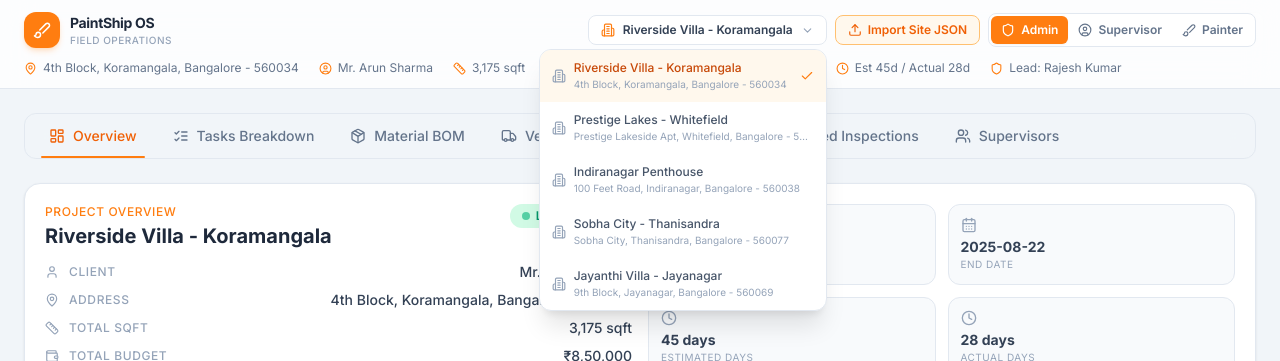
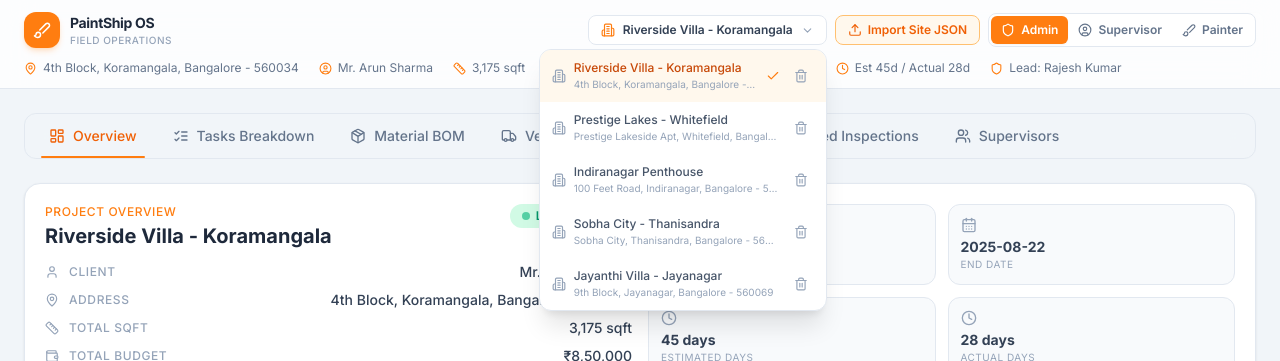
Before and after one commit to shrinvast-pixel/P-OS.APP-2-main, a React (Vite) app: page / in a window 1280 px wide. Both pictures are taken after a click on the button "Riverside Villa - Koramangala". Shown: the top 361 px of the page. Built offline with nearby package versions, Linux system fonts and the light colour scheme.

Commit message:
Updated TopBar.tsx

```diff
--- a/src/components/Dashboard.tsx
+++ b/src/components/Dashboard.tsx
@@ -927,6 +927,14 @@ export function Dashboard({ projects, onProjectsChange }: DashboardProps) {
     }));
   };
 
+  const handleDeleteProject = (projectId: string) => {
+    const remainingProjects = projects.filter((p) => p.id !== projectId);
+    onProjectsChange(remainingProjects);
+    if (projectId === activeProjectId) {
+      setActiveProjectId(remainingProjects[0]?.id ?? '');
+    }
+  };
+
   const handleImportProject = (imported: PaintProject) => {
     const newProject: PaintProject = ensureExteriorFloor({
       ...imported,
@@ -962,6 +970,7 @@ export function Dashboard({ projects, onProjectsChange }: DashboardProps) {
         onSupervisorChange={setActiveSupervisorId}
         onPainterChange={setActivePainterId}
         onImportProject={handleImportProject}
+        onDeleteProject={handleDeleteProject}
       />
       <div className="mx-auto max-w-7xl px-4 py-6 sm:px-6">
         {role === 'admin' && (
--- a/src/components/TopBar.tsx
+++ b/src/components/TopBar.tsx
@@ -1,5 +1,5 @@
 import { useState, useRef, useEffect } from 'react';
-import { MapPin, CalendarDays, Ruler, Clock, ChevronDown, Shield, CircleUser as UserCircle2, Brush, Building2, Wallet, Check, Upload, X, TriangleAlert as AlertTriangle } from 'lucide-react';
+import { MapPin, CalendarDays, Ruler, Clock, ChevronDown, Shield, CircleUser as UserCircle2, Brush, Building2, Wallet, Check, Upload, X, TriangleAlert as AlertTriangle, Trash2 } from 'lucide-react';
 import type { PaintProject, Supervisor, Painter } from '@/types';
 import { fmtNum, fmtINR, computeMetrics } from '@/utils';
 import { parseJoplinProJson } from '@/utils/jsonParser';
@@ -18,6 +18,7 @@ interface TopBarProps {
   onSupervisorChange: (id: string) => void;
   onPainterChange: (id: string) => void;
   onImportProject?: (project: PaintProject) => void;
+  onDeleteProject?: (id: string) => void;
 }
 
 export function TopBar({
@@ -32,6 +33,7 @@ export function TopBar({
   onSupervisorChange,
   onPainterChange,
   onImportProject,
+  onDeleteProject,
 }: TopBarProps) {
   const [projMenuOpen, setProjMenuOpen] = useState(false);
   const [supMenuOpen, setSupMenuOpen] = useState(false);
@@ -91,19 +93,22 @@ export function TopBar({
                 <ChevronDown size={13} className="text-slate-400" />
               </button>
               {projMenuOpen && (
-                <div className="absolute right-0 top-full mt-1 w-72 overflow-hidden rounded-xl border border-slate-200 bg-white shadow-xl dark:border-slate-700 dark:bg-slate-800">
+                <div className="absolute right-0 top-full mt-1 max-h-[60vh] w-72 overflow-y-auto rounded-xl border border-slate-200 bg-white shadow-xl dark:border-slate-700 dark:bg-slate-800">
                   {projects.map((p) => (
-                    <button
+                    <div
                       key={p.id}
-                      onClick={() => {
-                        onProjectChange(p.id);
-                        setProjMenuOpen(false);
-                      }}
                       className={`flex w-full items-center gap-2 px-3 py-2.5 text-left text-xs transition-colors hover:bg-slate-50 dark:hover:bg-slate-700 ${
                         p.id === activeProjectId
                           ? 'bg-brand-50 text-brand-700 dark:bg-brand-500/10 dark:text-brand-400'
                           : 'text-slate-600 dark:text-slate-300'
                       }`}
+                    >
+                      <button
+                        onClick={() => {
+                          onProjectChange(p.id);
+                          setProjMenuOpen(false);
+                        }}
+                        className="flex min-w-0 flex-1 items-center gap-2 text-left"
                       >
                         <Building2 size={14} className="shrink-0 text-slate-400" />
                         <div className="min-w-0 flex-1">
@@ -114,6 +119,19 @@ export function TopBar({
                         </div>
                         {p.id === activeProjectId && <Check size={14} className="shrink-0 text-brand-500" />}
                       </button>
+                      {onDeleteProject && (
+                        <button
+                          type="button"
+                          aria-label={`Delete ${p.projectDetails.name}`}
+                          onClick={() => {
+                            if (window.confirm('Delete project?')) onDeleteProject(p.id);
+                          }}
+                          className="rounded-md p-1.5 text-slate-400 transition-colors hover:bg-red-50 hover:text-red-600 dark:hover:bg-red-500/10 dark:hover:text-red-400"
+                        >
+                          <Trash2 size={14} />
+                        </button>
+                      )}
+                    </div>
                   ))}
                 </div>
               )}
```
Lines whose indentation alone changed are shown as unchanged.
